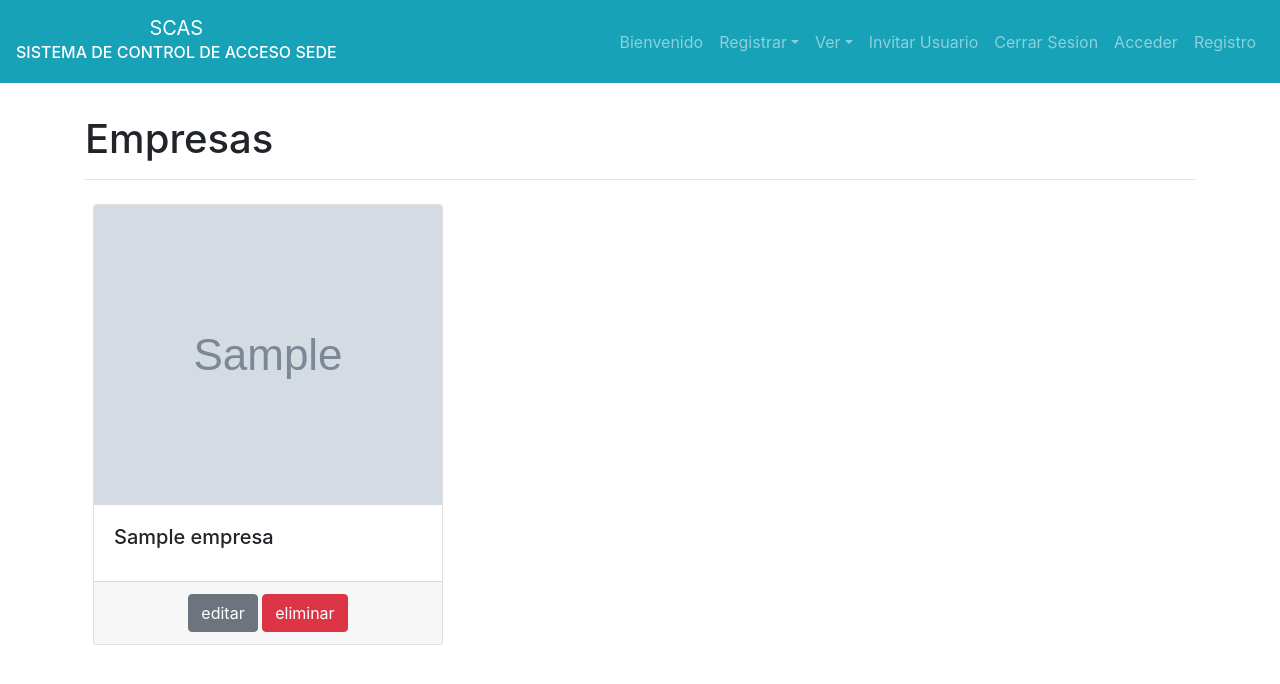
After one commit to ProgWebJam/SCAS, a Django app: page /empresa/listar/ in a window 1280 px wide. The commit adds this page. Shown: the top 684 px of the page. Run offline with Django 4.2, Linux system fonts and the light colour scheme; tables that the repository leaves empty hold one stand-in row (values such as "Sample post"); grey boxes marked "Sample" are stand-in pictures; some libraries are stand-ins or nearby versions.

Commit message:
Se elimina el codigo para traer lista de pais y estado con jquery y ajax, se creo CRUD empresa

```diff
--- a/config/settings.py
+++ b/config/settings.py
@@ -143,3 +143,6 @@ STATICFILES_DIRS = [
 # https://docs.djangoproject.com/en/4.0/ref/settings/#default-auto-field
 
 DEFAULT_AUTO_FIELD = 'django.db.models.BigAutoField'
+
+MEDIA_URL = '/media/'
+MEDIA_ROOT = os.path.join(BASE_DIR,'media')
--- a/config/urls.py
+++ b/config/urls.py
@@ -15,8 +15,10 @@ Including another URLconf
 """
 from django.contrib import admin
 from django.urls import path, include
+from django.conf import settings
+from django.conf.urls.static import static
 
 urlpatterns = [
     path('admin/', admin.site.urls),
     path('', include("empresa.urls")),
-]
+]+static(settings.MEDIA_URL, document_root=settings.MEDIA_ROOT)
--- a/empresa/models.py
+++ b/empresa/models.py
@@ -1,6 +1,6 @@
 from django.db import models
 from pais.models import Pais
-from pais.models import Estado
+#from pais.models import Estado
 from usuario.models import Usuario
 
 class Empresa(models.Model):
@@ -13,7 +13,7 @@ class Empresa(models.Model):
     correo = models.EmailField(max_length=150)
     web = models.URLField(max_length=200)
     pais = models.ForeignKey(Pais, on_delete=models.CASCADE, null=True, blank=True)
-    estado = models.ForeignKey(Estado, on_delete=models.CASCADE, null=True, blank=True)
+    #estado = models.ForeignKey(Estado, on_delete=models.CASCADE, null=True, blank=True)
     image = models.ImageField(upload_to='empresa/', blank=True)
 
     def __str__(self):
--- a/empresa/urls.py
+++ b/empresa/urls.py
@@ -1,10 +1,13 @@
 from django.urls import path
-from .views import index, load_estados
-from .views import EmpresaCreateView
+from .views import index
+from .views import EmpresaCreateView , EmpresaListView , EmpresaUpdateView, EmpresaDeleteView
 
 urlpatterns = [
     path('', index , name='index'),
     path('empresa_crear/', EmpresaCreateView.as_view() , name='empresa_crear'),
-    path('ajax/load-estados/', load_estados, name='ajax_load_estados'),
+    path('empresa/listar/', EmpresaListView.as_view() , name='empresa_listar'),
+    path('empresa/actualizar/<int:pk>', EmpresaUpdateView.as_view(), name='empresa_actualizar'),
+    path('empresa/eliminar/<int:pk>', EmpresaDeleteView.as_view(), name='empresa_eliminar'),
+
 
 ]
--- a/empresa/views.py
+++ b/empresa/views.py
@@ -1,5 +1,5 @@
 from django.shortcuts import render
-from django.views.generic import ListView, CreateView, UpdateView
+from django.views.generic import ListView, CreateView, UpdateView, DeleteView
 from .models import Empresa
 from pais.models import Estado
 from django.urls import reverse_lazy
@@ -14,7 +14,17 @@ class EmpresaCreateView(CreateView):
     template_name = 'empresa/empresa_form.html'
     success_url = reverse_lazy('index')
 
-def load_estados(request):
-    pais_id = request.GET.get('pais')
-    estados = Estado.objects.filter(pais_id=pais_id).order_by('name')
-    return render(request, 'estado_dropdown_list_options.html', {'estados': estados})
+class EmpresaListView(ListView):
+    model = Empresa
+    context_object_name = 'empresas'
+    template_name = 'empresa/listar_empresa.html'
+
+class EmpresaUpdateView(UpdateView):
+    model = Empresa
+    form_class = EmpresaForm
+    template_name = 'empresa/empresa_form.html'
+    success_url = reverse_lazy('empresa_listar')
+
+class EmpresaDeleteView(DeleteView):
+    model = Empresa
+    success_url = reverse_lazy('empresa_listar')
--- /dev/null
+++ b/templates/empresa/listar_empresa.html
@@ -0,0 +1,39 @@
+{% extends 'index.html' %}
+
+{% block title %} Listar Empresa {% endblock %}
+
+{% block content %}
+
+    <H1>Empresas</H1>
+<hr />
+<div class="row">
+
+    <div class="col-12 m-2">
+        <div class="row">
+            {% for empresa in empresas %}
+                <div class="col-md-3 col-sm-12 col-lg-4 pb-3">
+                    <div class="card">
+                        {% if empresa.image %}
+                        <img src="{{ empresa.image.url }}" height="300" class="card-img-top" alt="{{ empresa.nom_comercial }}" />
+                        {% endif %}
+                        <div class="card-body">
+                            <h5 class="card-title">{{ empresa.nom_comercial}}</h5>
+                        </div>
+                        <div class="card-footer text-center">
+
+
+                            <a href="{% url 'empresa_actualizar' empresa.id %}" class="btn btn-secondary"> editar </a>
+                            <a href="{% url 'empresa_eliminar' empresa.id %}" class="btn btn-danger"> eliminar </a>
+
+
+                        </div>
+                    </div>
+                </div>
+            {% endfor %}
+        </div>
+    </div>
+</div>
+
+
+
+{% endblock %}
--- a/templates/index.html
+++ b/templates/index.html
@@ -39,7 +39,7 @@
             {% if user.is_authenticated %}
             {% endcomment %}
                         <li class="nav-item">
-                            <a class="nav-link" href="">Hola</a>
+                            <a class="nav-link" href="">Bienvenido</a>
                         </li>
 
 
@@ -58,7 +58,7 @@
                         <div class="nav-item dropdown">
                             <a class="nav-link dropdown-toggle" href="#" id="navbarDropdown2" role="button" data-toggle="dropdown" aria-haspopup="true" aria-expanded="false">Ver</a>
                             <div class="dropdown-menu" aria-labelledby="navbarDropdown2">
-                                <a class="dropdown-item" href="">Todas las Empresa</a>
+                                <a class="dropdown-item" href="{% url 'empresa_listar' %}">Todas las Empresa</a>
                                 <a class="dropdown-item" href="">Todos los Sede</a</a>
                                 <a class="dropdown-item" href="">Todos los Horario</a>
                                 <a class="dropdown-item" href="">Todas las Usuario</a>
@@ -67,7 +67,7 @@
                         </div>
 
                         <li class="nav-item">
-                            <a class="nav-link" href="#">Mi Empresa</a>
+                            <a class="nav-link" href="#">Invitar Usuario</a>
                         </li>
                         <li class="nav-item">
                             <a class="nav-link" href="">Cerrar Sesion</a>
@@ -107,7 +107,6 @@
     <script src="{% static 'js/jquery-3.5.0.slim.min.js' %}"></script>
     <script src="{% static 'js/popper.min.js' %}"></script>
     <script src="{% static 'js/bootstrap.min.js' %}"></script>
-    <script src="https://code.jquery.com/jquery-3.3.1.min.js"></script>
 
 
 </body>
```
Also changed, not shown: empresa/forms.py (+2 -19 lines), templates/empresa/empresa_confirm_delete.html (added, +26 -0 lines), templates/empresa/empresa_form.html (+3 -20 lines), media/empresa/3599825_1.png (added), media/empresa/Inicio_-_Google_Chrome_2021-12-03_08.04.45.png (added), media/empresa/c06e575f58d37cb252cb0a123c571195.jfif (added), media/empresa/coca-cola--600.png (added), media/empresa/images.png (added), usuario/urls.py (added).
